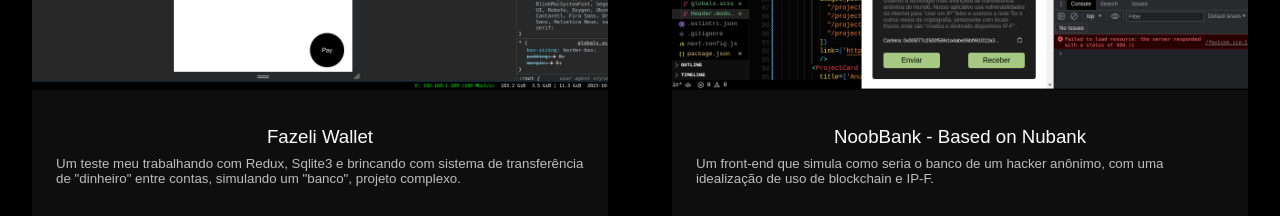
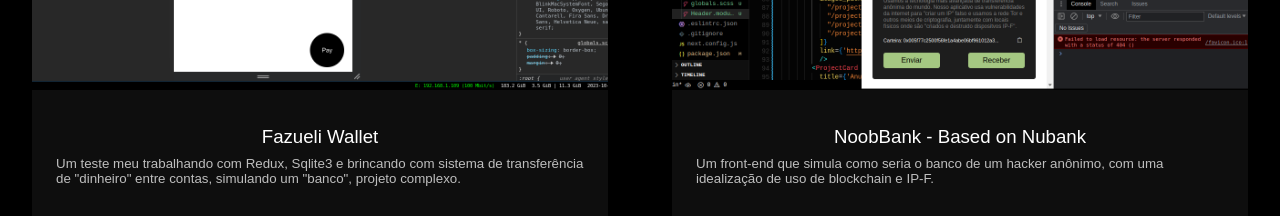
Before and after one commit to 120c0/portfolio, a Next.js app: page / in a window 1280 px wide. Shown: the part 2260-2476 px from the top of the page. Built offline with nearby package versions, Linux system fonts and the light colour scheme.

Commit message:
change to Fazueli-Wallet

```diff
--- a/pages/index.js
+++ b/pages/index.js
@@ -110,7 +110,7 @@ export default function Home() {
       <h1 className={'title-sep'}>Projetos Pessoais</h1>
       <div className='grid-project'>
         <ProjectCard
-            title={'Fazeli Wallet'}
+            title={'Fazueli Wallet'}
             description={'Um teste meu trabalhando com Redux, Sqlite3 e brincando com sistema de transferência de "dinheiro" entre contas, simulando um "banco", projeto complexo.'}
             key={9}
             images_path={[
```
